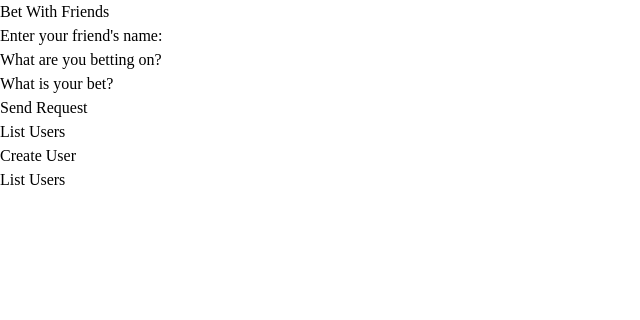
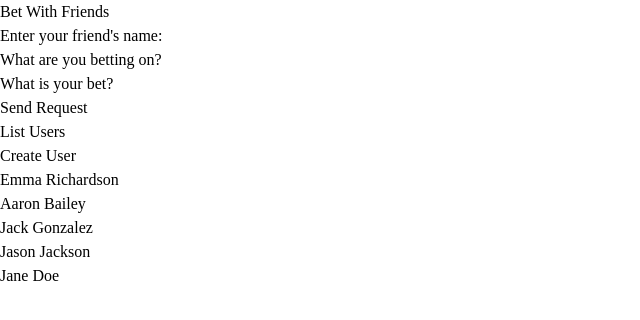
Before and after one commit to ssehrc/Betting-With-Friends, a React (Vite) app in the folder betting-with-friends/: page / in a window 1280 px wide. Shown: the top 320 px of the page, without its empty margins (0-640 px from the left). Built offline with nearby package versions, Linux system fonts and the light colour scheme.

Commit message:
able to see the list of users.

```diff
--- a/betting-with-friends/src/components/BettingRequest.jsx
+++ b/betting-with-friends/src/components/BettingRequest.jsx
@@ -1,6 +1,6 @@
 import React from "react";
 import { useState } from "react";
-import { users } from "../../data/users";
+
 
 const BettingRequest = () =>{
 
--- a/betting-with-friends/src/components/ListUser.jsx
+++ b/betting-with-friends/src/components/ListUser.jsx
@@ -1,9 +1,21 @@
 import React from "react"
+import { users } from "../../data/users";
 
 const ListUser = () =>{
     return (
         <h1>
-            List Users
+            <div className="users-list">
+                {users.map((user) =>{
+                    return (
+                    <div key={user.id}>
+                        <div className="user-name">
+                            {user.name}
+                        </div>
+
+                    </div>
+                    )
+                })}
+            </div>
         </h1>
     )
 }
```
